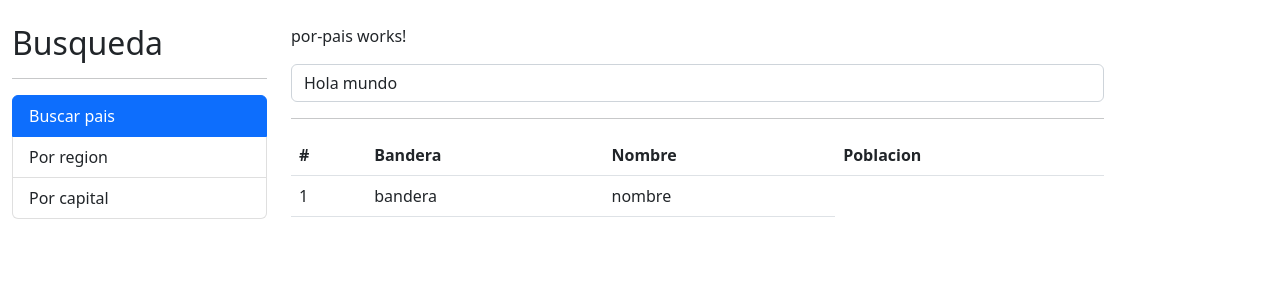
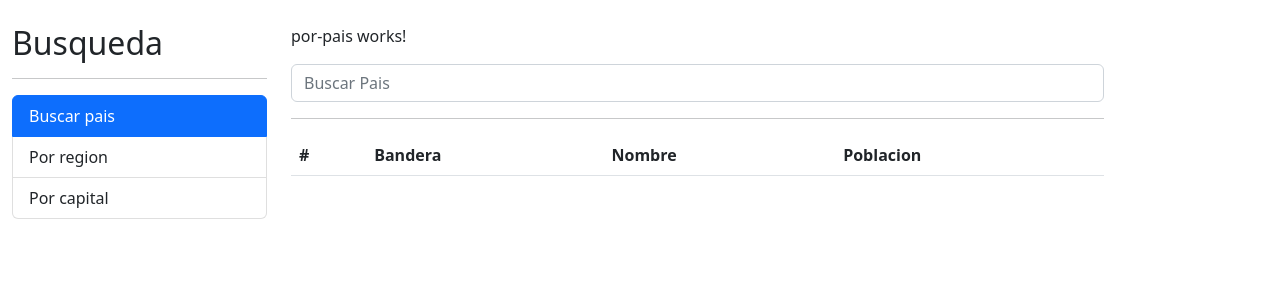
Before and after one commit to lMiguelVSl/03-paisesApp, an Angular app: page / in a window 1280 px wide. Shown: the top 300 px of the page. Built offline with nearby package versions, Linux system fonts and the light colour scheme.

Commit message:
Service type, Shwoing information

```diff
--- a/src/app/app.component.css
+++ b/src/app/app.component.css
@@ -0,0 +1,5 @@
+
+
+.small-flag{
+    width: 30px;
+}
--- a/src/app/pais/pages/por-pais/por-pais.component.html
+++ b/src/app/pais/pages/por-pais/por-pais.component.html
@@ -43,9 +43,14 @@
             </thead>
 
             <tbody>
-                <tr>
-                    <td>1</td>
-                    <td>bandera</td>
+                <tr *ngFor="let country of Countries">
+                    <td> {{country.alpha3Code}} </td>
+                    <td>
+                        <img
+                            class="small-flag"
+                            [src]="country.flags.png"
+                        >
+                    </td>
                     <td>nombre</td>
                 </tr>
             </tbody>
--- a/src/app/pais/pages/por-pais/por-pais.component.ts
+++ b/src/app/pais/pages/por-pais/por-pais.component.ts
@@ -1,5 +1,6 @@
 import { Component, ElementRef, OnInit, ViewChild } from '@angular/core';
 import { PaisService } from '../../services/pais.service';
+import { Country } from '../../interfaces/pais.interface';
 
 @Component({
   selector: 'app-por-pais',
@@ -11,20 +12,29 @@ export class PorPaisComponent {
 
   @ViewChild('inputPais') inputPais !: ElementRef<HTMLInputElement>;
 
-  termino : string = 'Hola mundo';
-  hayError: boolean= false;
+  termino   : string = '';
+  hayError  : boolean= false;
+  Countries : Country[] = [];
 
   constructor( private paisService : PaisService ) { }
 
   buscar(){
+
     this.hayError = false;
+
     console.log( this.termino );
+
     this.paisService.buscarPais( this.termino )
-    .subscribe( resp =>
+    .subscribe( ( countries ) =>
       {
-        console.log( resp );
+        console.log( countries );
+        this.Countries = countries;
+
       }, ( err ) => {
-        this.hayError = true;
+
+        this.hayError  = true;
+        this.Countries = []
+
       });
 
       this.inputPais.nativeElement.value = '';
--- a/src/app/pais/services/pais.service.ts
+++ b/src/app/pais/services/pais.service.ts
@@ -12,11 +12,11 @@ export class PaisService {
 
   constructor( private http : HttpClient ) { }
 
-  buscarPais ( termino : string ) : Observable<Country>
+  buscarPais ( termino : string ) : Observable<Country[]>
   {
     const url = `${ this.ApiUrl }/name/${termino}`;
 
-    return this.http.get<Country>( url );
+    return this.http.get<Country[]>( url );
   }
 
 }
```
